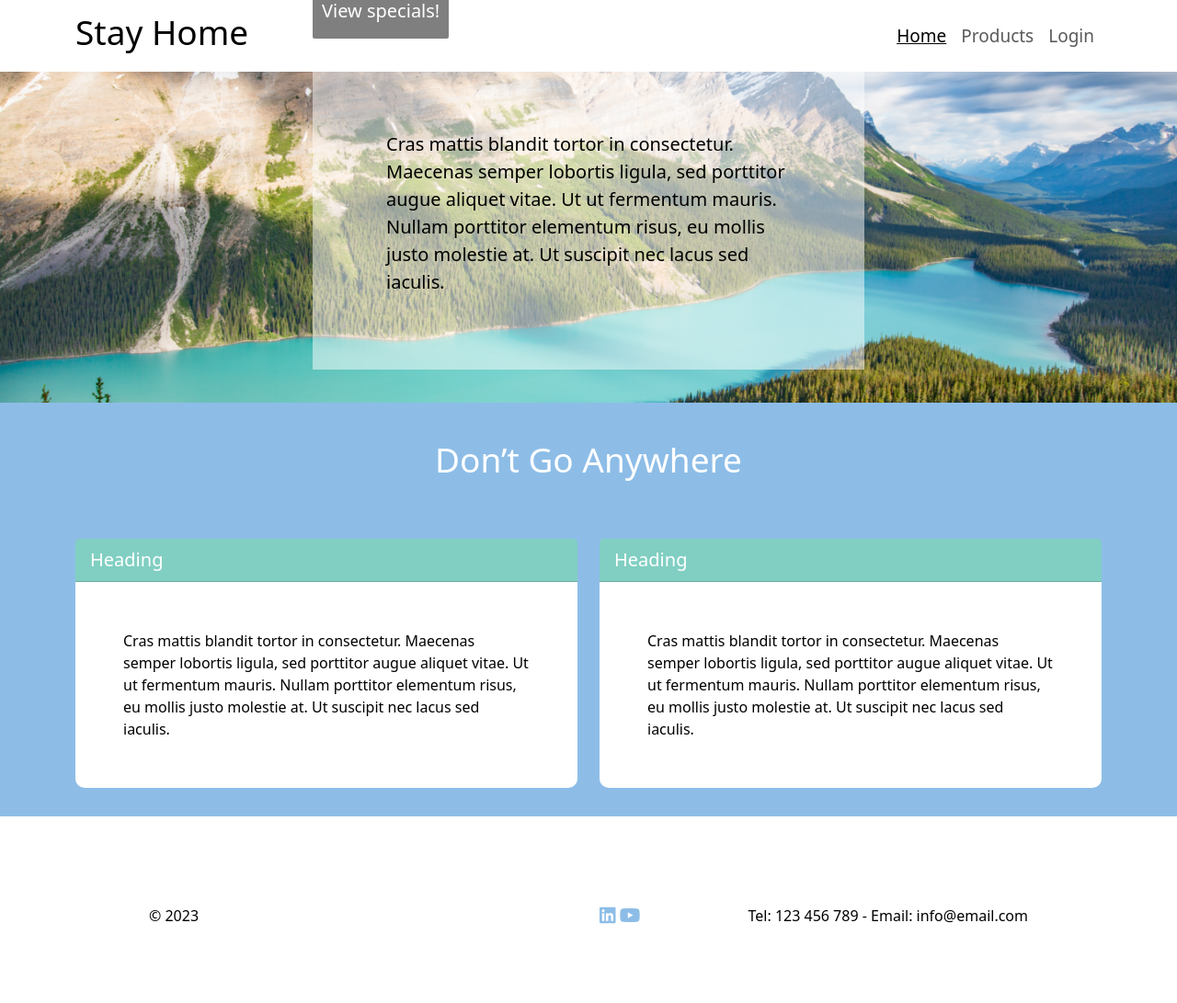
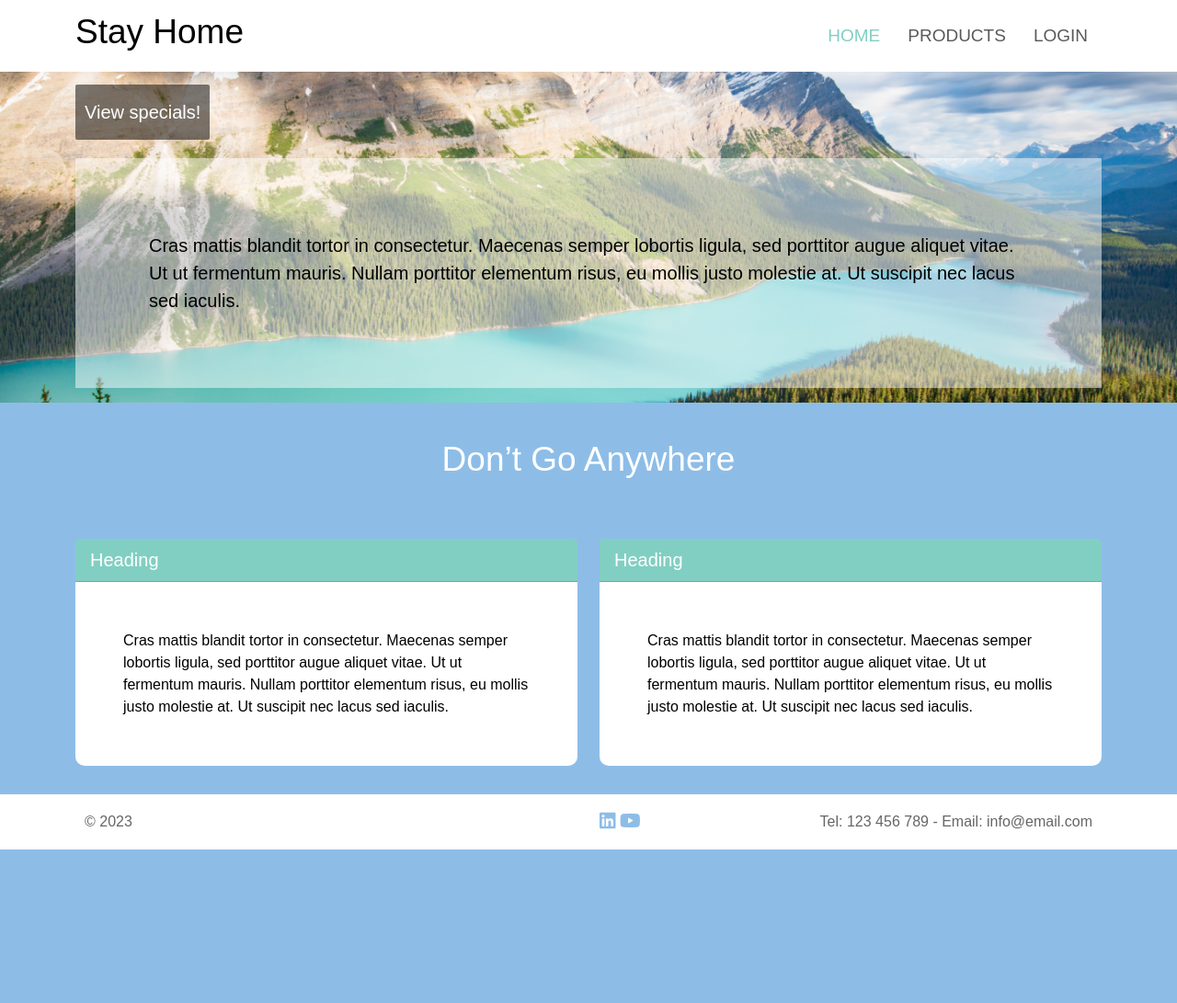
Before and after one commit to Bavy89/Bavy-Ado--css-frameworks-resit, a website: page Home/index.html in a window 1280 px wide. Shown: the whole page at 92% size. After the commit the page ends 924 px from the top, so only its background shows below. Drawn offline with nearby package versions, Linux system fonts and the light colour scheme.

Commit message:
Add files via upload

```diff
--- a/Home/index.html
+++ b/Home/index.html
@@ -3,7 +3,6 @@
     <head>
       <meta charset="UTF-8" />
       <meta name="viewport" content="width=device-width, initial-scale=1.0" />
-
       <title>Home</title>
       <link rel="stylesheet" href="../dist/css/style.css" />
     </head>
@@ -43,15 +42,19 @@
       </header>
 
       <div class="background-section">
+        <div class="container">
+          <div class="row align-items-end">
+            <div class="col-lg-12">
               <div class="jumbotron jumbotron-fluid">
-        <div class="info-homepage-container">
-          <div class="row">
-            <div class="col-lg-12">
+            <div class="info-homepage-container text-center text-md-start">
                   <h4 class="text-home-button">View specials!</h4>
-          <p class="lead d-none d-md-block">                  Cras mattis blandit tortor in consectetur. Maecenas semper
-            lobortis ligula, sed porttitor augue aliquet vitae. Ut ut
-            fermentum mauris. Nullam porttitor elementum risus, eu mollis
-            justo molestie at. Ut suscipit nec lacus sed iaculis.</p>
+                  <p class="lead d-none d-md-block">
+                    Cras mattis blandit tortor in consectetur. Maecenas semper lobortis
+                    ligula, sed porttitor augue aliquet vitae. Ut ut fermentum mauris.
+                    Nullam porttitor elementum risus, eu mollis justo molestie at. Ut
+                    suscipit nec lacus sed iaculis.
+                  </p>
+                </div>
               </div>
             </div>
           </div>
@@ -96,28 +99,16 @@
         </div>
       </div>
 
-    <footer class="bg-white mt-auto text-center text-lg-start bottom">
-      <div class="container py-3">
+      <footer class="bg-white text-center text-lg-start">
+        <div class="container py-2">
           <div class="row">
             <div class="col-lg-6 ml-auto text-right">
               <p class="mb-0">&copy; 2023</p>
             </div>
-          <div
-            class="col-lg-6 d-flex flex-column flex-lg-row justify-content-between align-items-center"
-          >
+            <div class="col-lg-6 d-flex flex-column flex-lg-row justify-content-between align-items-center">
               <div class="social-links mb-3 mb-lg-0">
-              <a
-                href="https://www.linkedin.com"
-                target="_blank"
-                class="social-link"
-                ><i class="fab fa-linkedin fa-lg"></i
-              ></a>
-              <a
-                href="https://www.youtube.com"
-                target="_blank"
-                class="social-link"
-                ><i class="fab fa-youtube fa-lg"></i
-              ></a>
+                <a href="https://www.linkedin.com" target="_blank" class="social-link"><i class="fab fa-linkedin fa-lg"></i></a>
+                <a href="https://www.youtube.com" target="_blank" class="social-link"><i class="fab fa-youtube fa-lg"></i></a>
               </div>
               <div class="contact-info ml-auto text-right">
                 <p class="mb-0">Tel: 123 456 789 - Email: info@email.com</p>
@@ -126,6 +117,7 @@
           </div>
         </div>
       </footer>
+
 
       <script src="https://code.jquery.com/jquery-3.5.1.slim.min.js"></script>
       <script src="https://cdn.jsdelivr.net/npm/@popperjs/core@2.5.3/dist/umd/popper.min.js"></script>
--- a/src/scss/components/_body.scss
+++ b/src/scss/components/_body.scss
@@ -3,6 +3,8 @@ body {
     display: flex;
     flex-direction: column;
     min-height: 100vh;
+    font-family: 'Genetium', sans-serif;
+
   }
 
 
@@ -99,11 +101,15 @@ p{
     padding: 80px;
 }
 
-.info-homepage-container {
-  position: absolute;
-  bottom: 0;
-  left: 50%;
-  transform: translateX(-50%);
-  padding: 20px;
-  box-sizing: border-box;
+
+.background-section {
+  display: flex;
+  flex-direction: column;
+  justify-content: flex-end;
+  align-items: center;
 }
+
+footer p {
+padding: 10px;
+color: #666;
+}
--- a/src/scss/components/_navbar.scss
+++ b/src/scss/components/_navbar.scss
@@ -6,6 +6,7 @@
   .nav-link {
     font-size: 19px;
     font-weight: 400;
+    text-transform: uppercase;
   }
 
 .navbar-nav {
@@ -15,7 +16,12 @@
     padding: 0;
 }
 
-.nav-link.active {
-  text-decoration: underline;
-  color: red;
+.navbar-nav .nav-link.active, .navbar-nav .nav-link.show{
+  text-decoration: none;
+  color: #81CFC2;
 }
+
+.navbar-expand-md .navbar-nav .nav-link
+{
+  padding: 0 15px;
+}
```
Also changed, not shown: Products/index.html (+1 -1 lines), index.html (+1 -1 lines), dist/css/style.css, 1 other file. Lines whose indentation alone changed are shown as unchanged.
